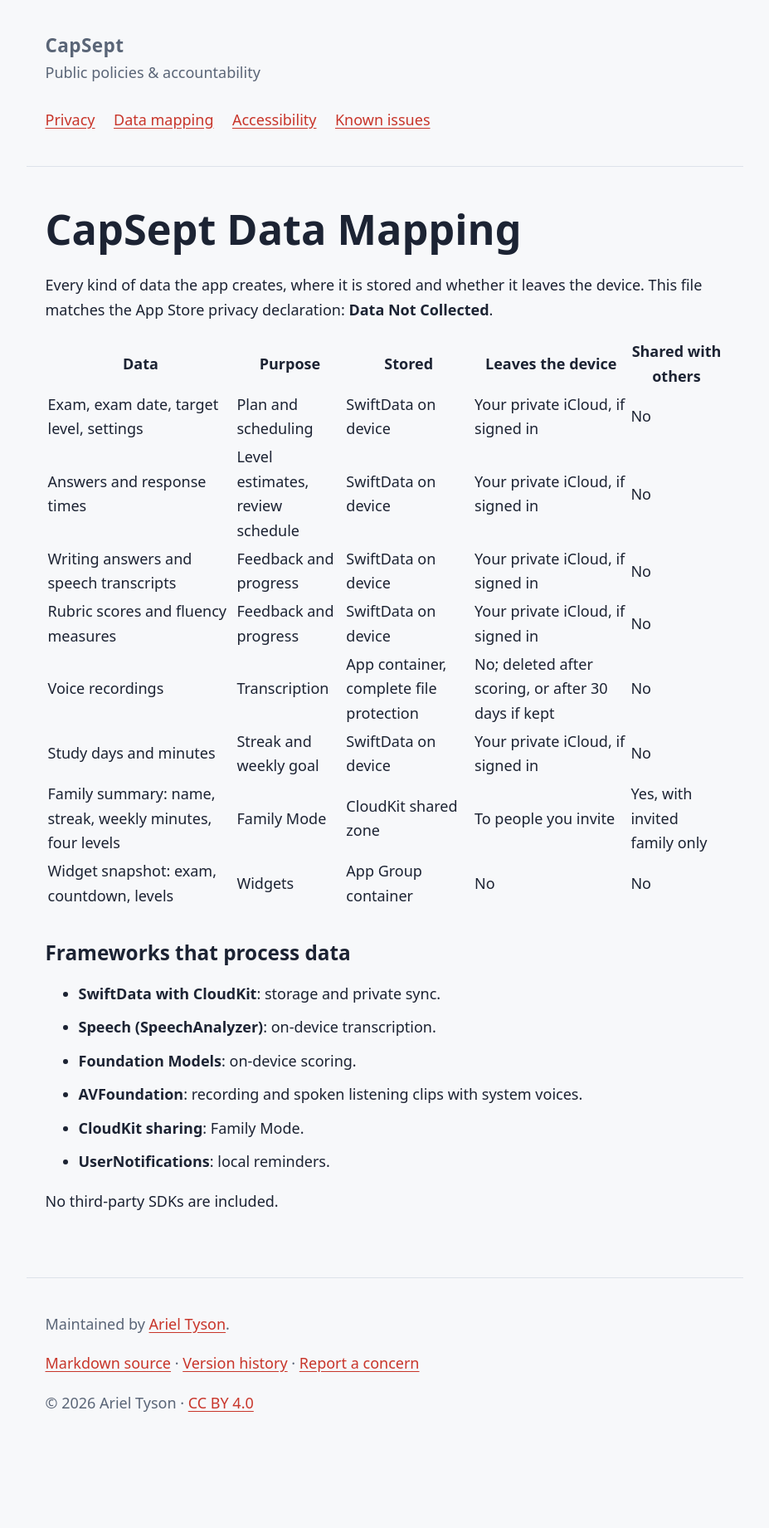
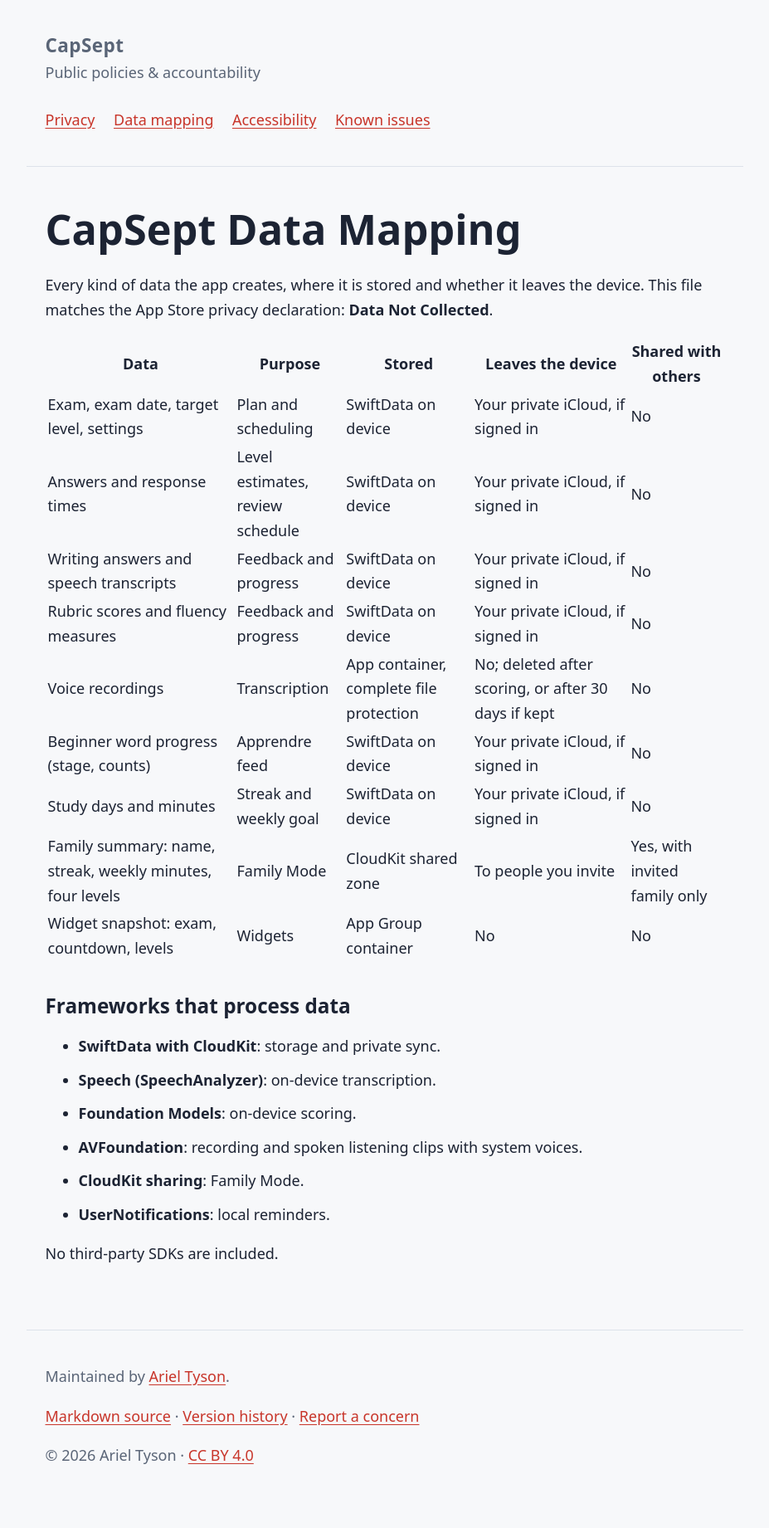
Before and after one commit to arieltyson/CapSept-privacy, a Jekyll site: the page built from data-mapping.md, in a window 1280 px wide. Shown: the whole page at 83% size, without its empty margins (176-1103 px from the left). Built offline with Jekyll 4.4.1, drawn with Linux system fonts in a browser that asks for light colours; before the commit the page ends 1778 px from its top, so only the background shows below that.

Commit message:
docs: Map beginner word progress

```diff
--- a/DATA_MAPPING.md
+++ b/DATA_MAPPING.md
@@ -10,6 +10,7 @@ This file matches the App Store privacy declaration: **Data Not Collected**.
 | Writing answers and speech transcripts | Feedback and progress | SwiftData on device | Your private iCloud, if signed in | No |
 | Rubric scores and fluency measures | Feedback and progress | SwiftData on device | Your private iCloud, if signed in | No |
 | Voice recordings | Transcription | App container, complete file protection | No; deleted after scoring, or after 30 days if kept | No |
+| Beginner word progress (stage, counts) | Apprendre feed | SwiftData on device | Your private iCloud, if signed in | No |
 | Study days and minutes | Streak and weekly goal | SwiftData on device | Your private iCloud, if signed in | No |
 | Family summary: name, streak, weekly minutes, four levels | Family Mode | CloudKit shared zone | To people you invite | Yes, with invited family only |
 | Widget snapshot: exam, countdown, levels | Widgets | App Group container | No | No |
```
